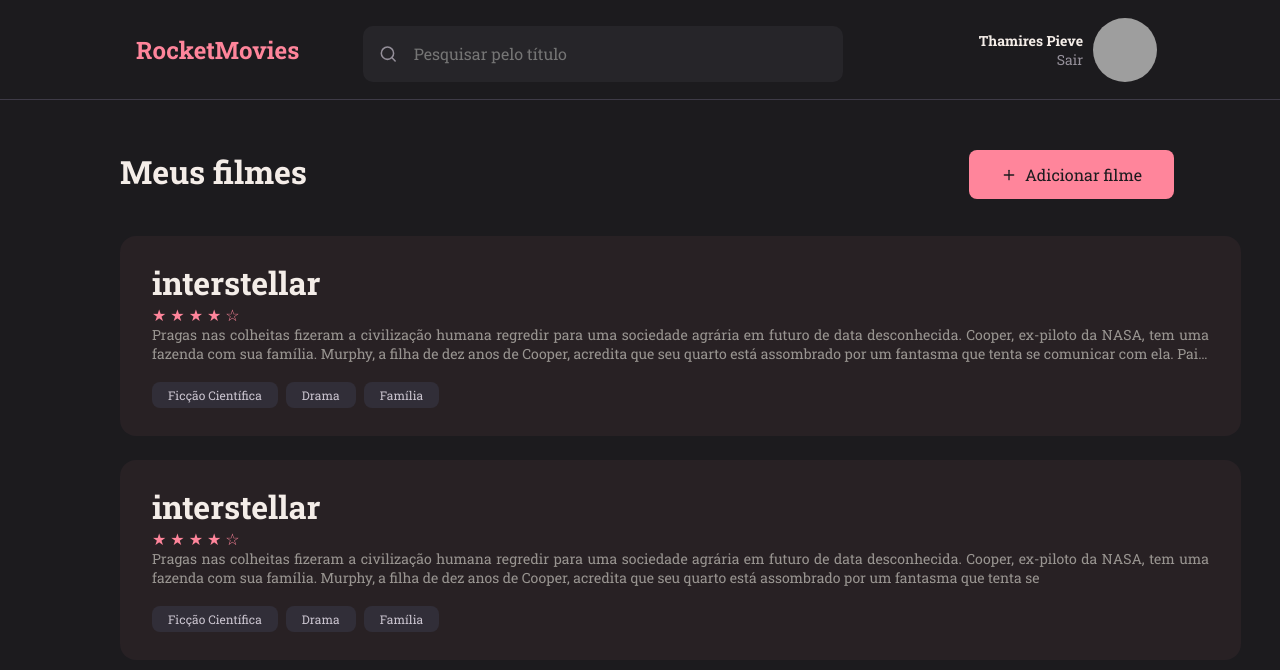
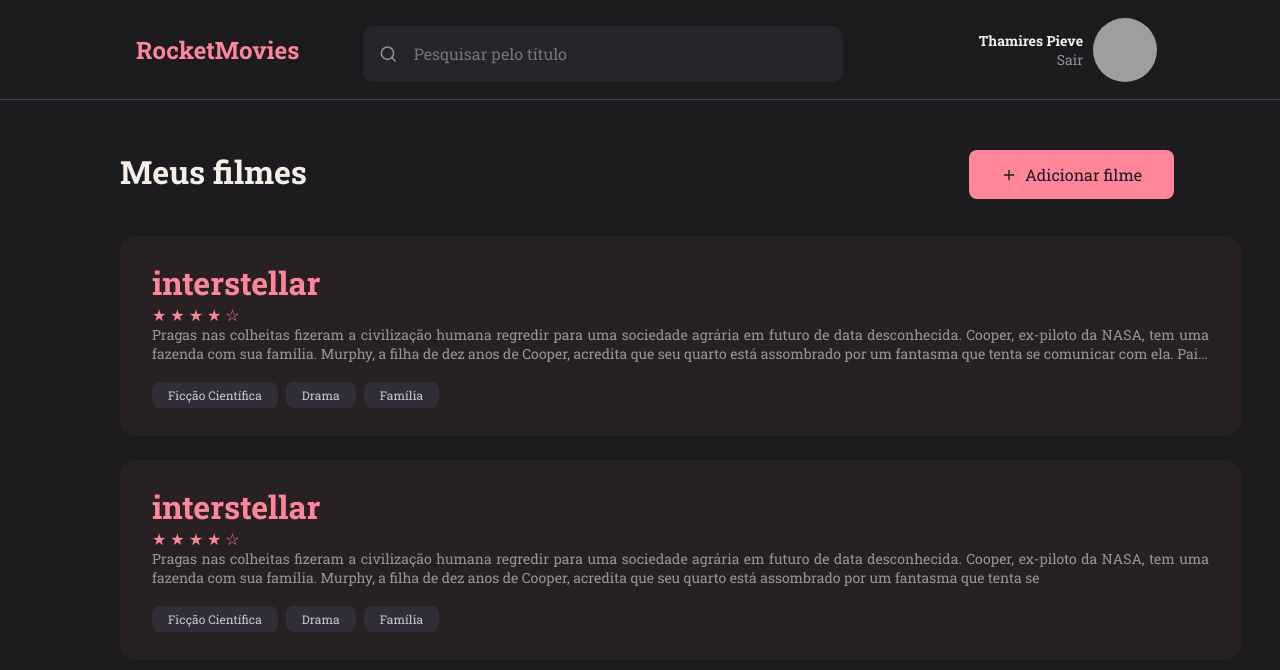
Before and after one commit to thamirespieve/rocketMovies, a React (Vite) app: page / in a window 1280 px wide. Shown: the top 670 px of the page. Built offline with nearby package versions, Linux system fonts and the light colour scheme; grey boxes are pictures that could not be loaded.

Commit message:
feat:create preview routes

```diff
--- a/src/components/Card/Card.jsx
+++ b/src/components/Card/Card.jsx
@@ -1,16 +1,19 @@
+import { Link } from "react-router-dom";
 import { Container } from "./style";
 
 
 export function Card({title,description,tags}){
 
   return(
-    <Container>
-      <h1>{title}</h1>
-      <div>★ ★ ★ ★ ☆</div>
-      <p>{description} </p>
+    <Link to="/moviePreview">
+      <Container >
+        <h1>{title}</h1>
+        <div>★ ★ ★ ★ ☆</div>
+        <p>{description} </p>
 
-      {tags.map(tag=><span>{tag}</span>)}
+        {tags.map(tag=><span>{tag}</span>)}
 
-    </Container>
+      </Container>
+    </Link>
   )
 }
--- a/src/components/Card/style.js
+++ b/src/components/Card/style.js
@@ -1,4 +1,5 @@
 import styled from 'styled-components'
+import { Link } from 'react-router-dom'
 
 export const Container = styled.div`
   width: 1121px;
--- a/src/routes/app.routes.jsx
+++ b/src/routes/app.routes.jsx
@@ -3,6 +3,7 @@
 import { Home } from "../pages/Home/Home"
 import { Profile } from "../pages/Profile/Profile"
 import { New } from "../pages/New/New"
+import { Preview } from "../pages/Preview/Preview"
 
 export function AppRoutes(){
 
@@ -11,6 +12,7 @@
       <Route path="/" element={<Home/>}/>
       <Route path="/profile" element={<Profile/>}/>
       <Route path="/newMovie" element={<New/>}/>
+      <Route path="/moviePreview" element={<Preview/>}/>
     </Routes>
   )
 
```
